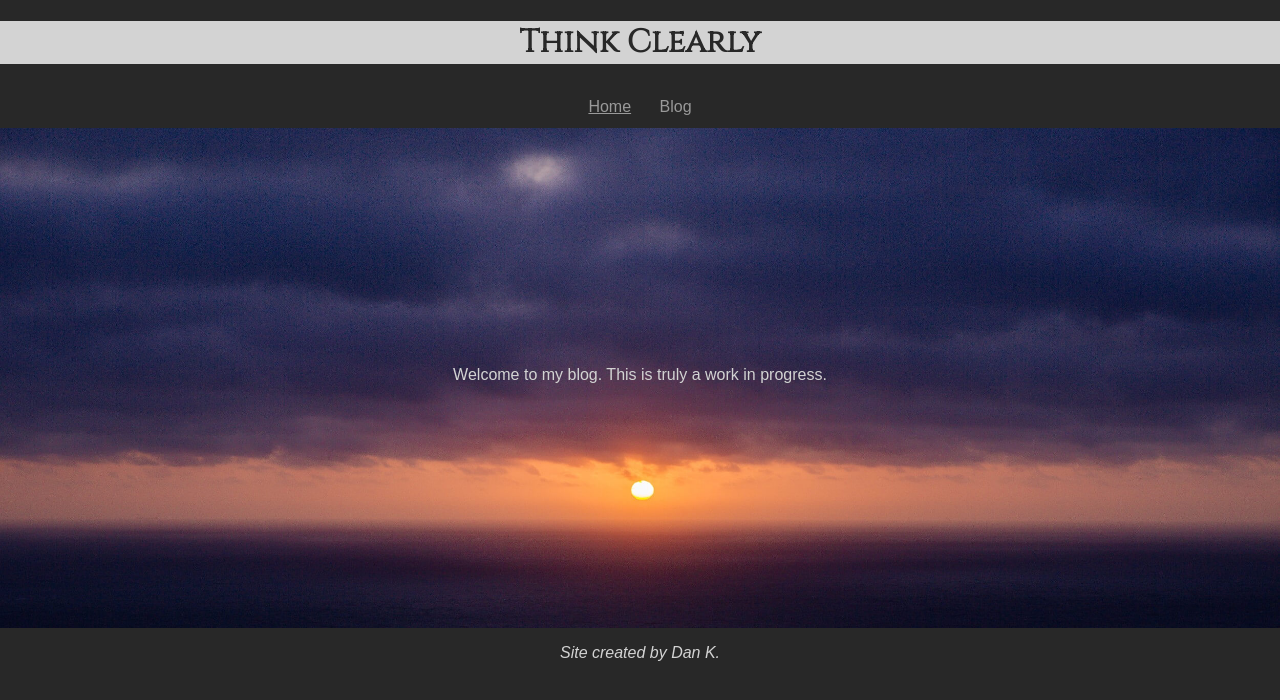
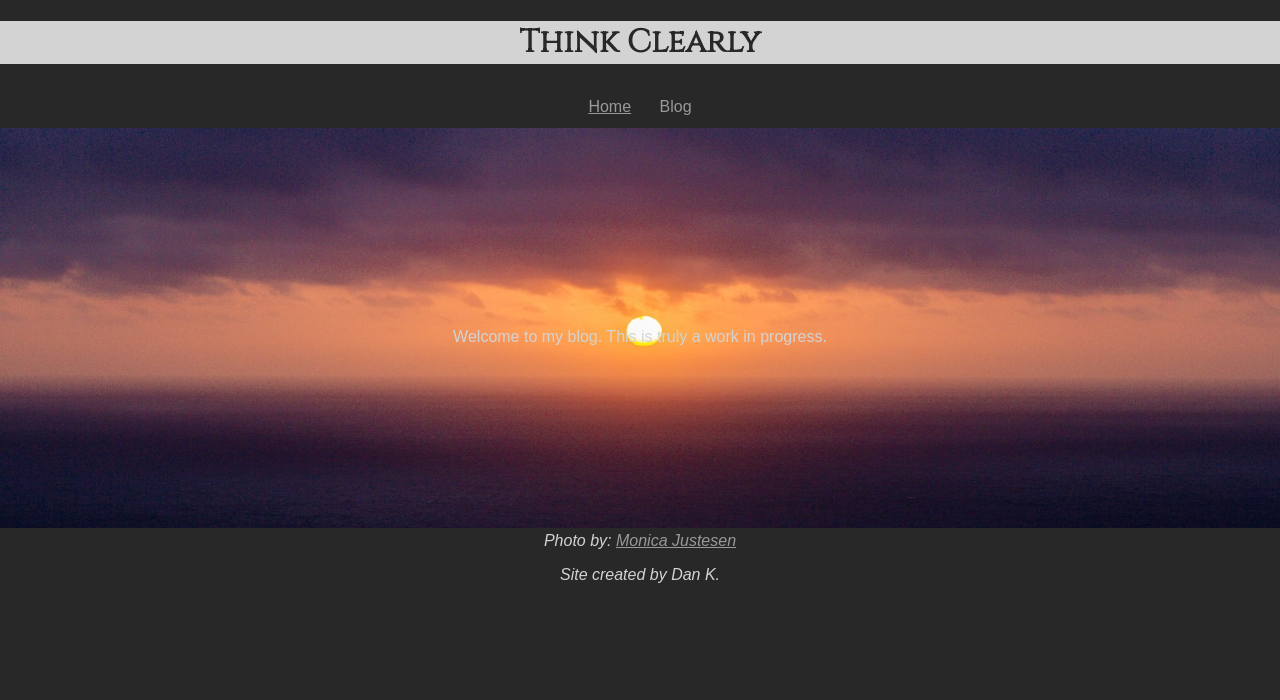
Before and after one commit to dekay2001/dekay2001.github.io, a Jekyll site: the page built from index.md, in a window 1280 px wide. Shown: the top 700 px of the page. Built offline with Jekyll 4.4.1, drawn with Linux system fonts in a browser that asks for light colours; some web fonts are replaced; our own code applies the rules of GitHub Pages for plain Markdown files.

Commit message:
trying 1600x500 image on default

```diff
--- a/_layouts/default.html
+++ b/_layouts/default.html
@@ -33,7 +33,7 @@
           <picture>
             <source
               media="(min-width: 960px)"
-              srcset="/assets/images/main-high-def-16-9-compressed.jpg 1x">
+              srcset="/assets/images/main-high-def-1600-500.jpg 1x">
             <img id="default-background-pic" src="/assets/images/main-16-9-compressed.jpg"alt="Sunset over the pacific; The eastern most point in Portugal.  Taken during Wild Vibes yoga retreat that I attended." title="Portugal Sunset">
             <i>Photo by: <a href="http://monicajustesen.com/" target="_blank">Monica Justesen</a></i>
           </picture>
```
